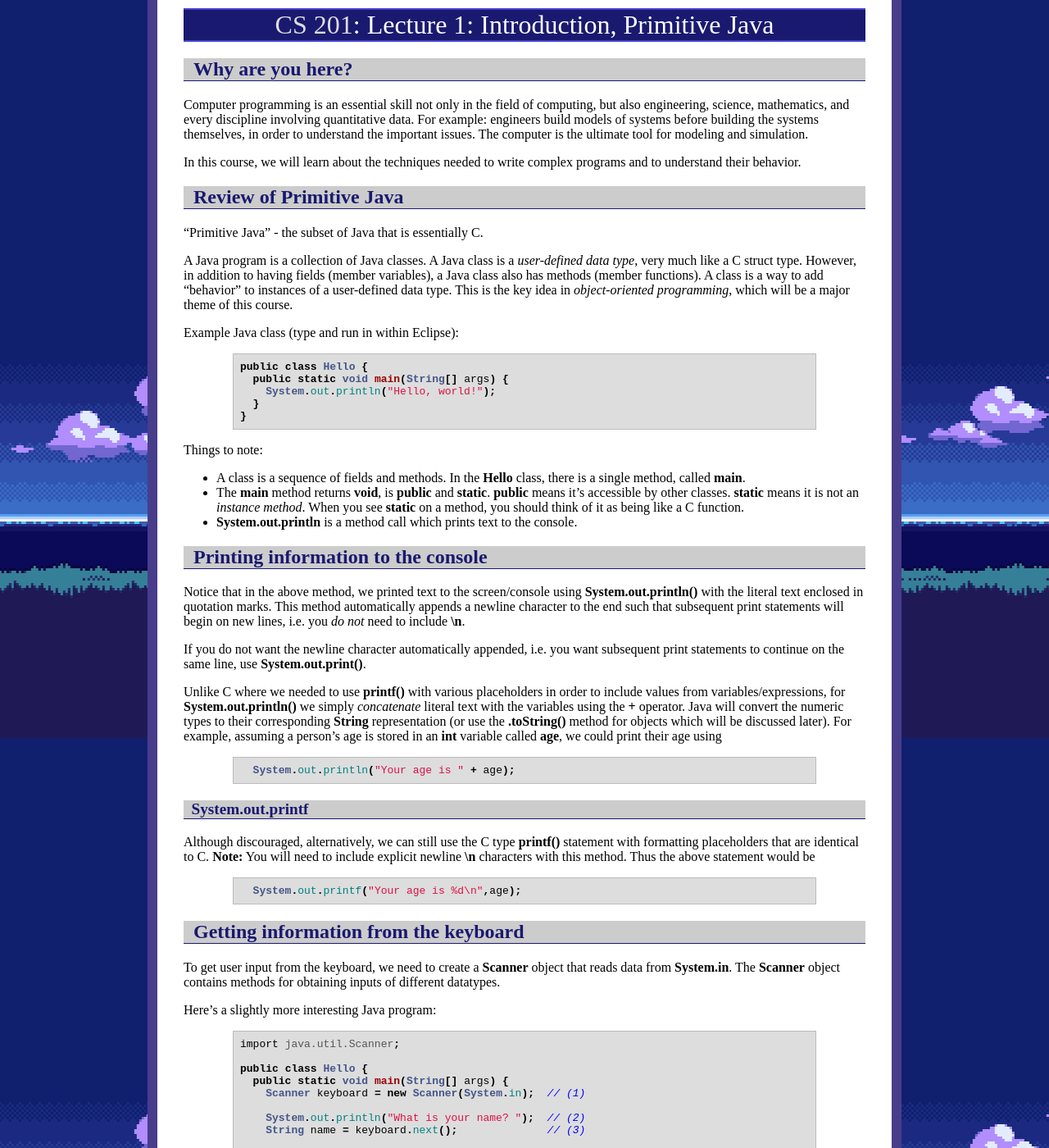
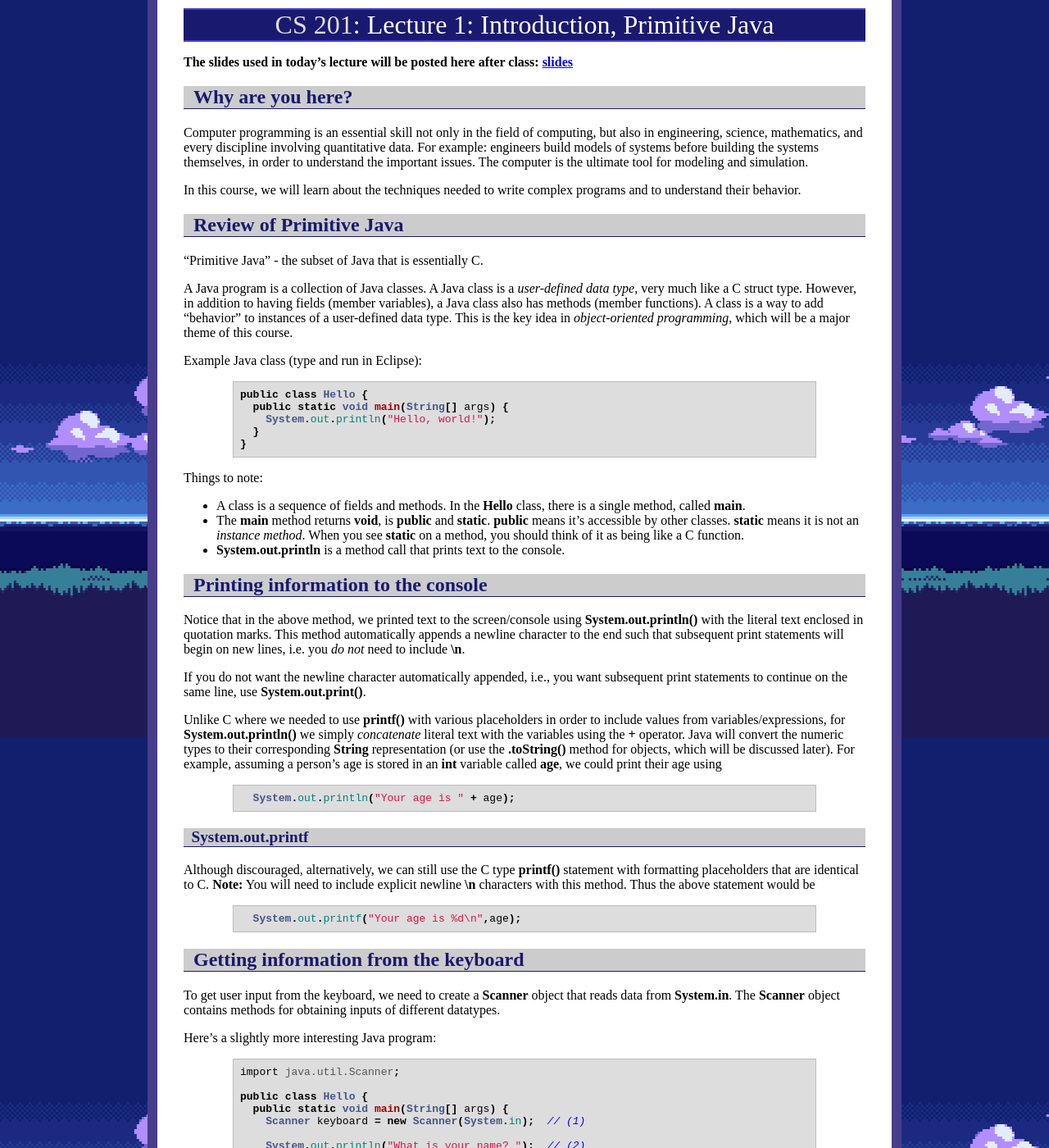
Before and after one commit to ycpcs/cs201-fall2026, a Jekyll site: the page built from lectures/lecture01.md, in a window 1280 px wide and 1400 px high. Shown: the whole window at 82% size. Built offline with Jekyll 4.4.1, drawn with Linux system fonts in a browser that asks for light colours.

Commit message:
Update lecture01.md

```diff
--- a/lectures/lecture01.md
+++ b/lectures/lecture01.md
@@ -3,9 +3,11 @@ layout: default
 title: "Lecture 1: Introduction, Primitive Java"
 ---
 
+**The slides used in today's lecture will be posted here after class: [slides](slides/L1.pdf)**
+
 ## Why are you here?
 
-Computer programming is an essential skill not only in the field of computing, but also engineering, science, mathematics, and every discipline involving quantitative data. For example: engineers build models of systems before building the systems themselves, in order to understand the important issues. The computer is the ultimate tool for modeling and simulation.
+Computer programming is an essential skill not only in the field of computing, but also in engineering, science, mathematics, and every discipline involving quantitative data. For example: engineers build models of systems before building the systems themselves, in order to understand the important issues. The computer is the ultimate tool for modeling and simulation.
 
 In this course, we will learn about the techniques needed to write complex programs and to understand their behavior.
 
@@ -15,7 +17,7 @@ In this course, we will learn about the techniques needed to write complex progr
 
 A Java program is a collection of Java classes. A Java class is a *user-defined data type*, very much like a C struct type. However, in addition to having fields (member variables), a Java class also has methods (member functions). A class is a way to add "behavior" to instances of a user-defined data type. This is the key idea in *object-oriented programming*, which will be a major theme of this course.
 
-Example Java class (type and run in within Eclipse):
+Example Java class (type and run in Eclipse):
 
 {% highlight java %}
 public class Hello {
@@ -29,15 +31,15 @@ Things to note:
 
 -   A class is a sequence of fields and methods. In the **Hello** class, there is a single method, called **main**.
 -   The **main** method returns **void**, is **public** and **static**. **public** means it's accessible by other classes. **static** means it is not an *instance method*. When you see **static** on a method, you should think of it as being like a C function.
--   **System.out.println** is a method call which prints text to the console.
+-   **System.out.println** is a method call that prints text to the console.
 
 ## Printing information to the console
 
 Notice that in the above method, we printed text to the screen/console using **System.out.println()** with the literal text enclosed in quotation marks. This method automatically appends a newline character to the end such that subsequent print statements will begin on new lines, i.e. you *do not* need to include **\n**.
 
-If you do not want the newline character automatically appended, i.e. you want subsequent print statements to continue on the same line, use **System.out.print()**.
+If you do not want the newline character automatically appended, i.e., you want subsequent print statements to continue on the same line, use **System.out.print()**.
 
-Unlike C where we needed to use **printf()** with various placeholders in order to include values from variables/expressions, for **System.out.println()** we simply *concatenate* literal text with the variables using the **+** operator. Java will convert the numeric types to their corresponding **String** representation (or use the **.toString()** method for objects which will be discussed later). For example, assuming a person's age is stored in an **int** variable called **age**, we could print their age using
+Unlike C where we needed to use **printf()** with various placeholders in order to include values from variables/expressions, for **System.out.println()** we simply *concatenate* literal text with the variables using the **+** operator. Java will convert the numeric types to their corresponding **String** representation (or use the **.toString()** method for objects, which will be discussed later). For example, assuming a person's age is stored in an **int** variable called **age**, we could print their age using
 
 {% highlight java %}
   System.out.println("Your age is " + age);
```
